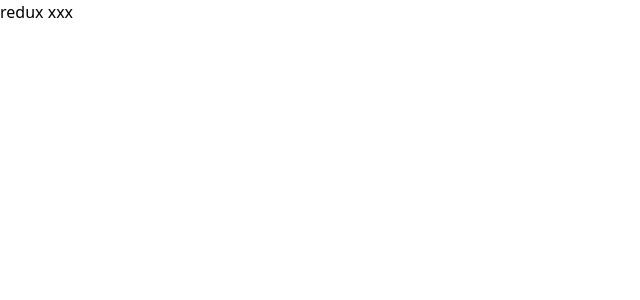
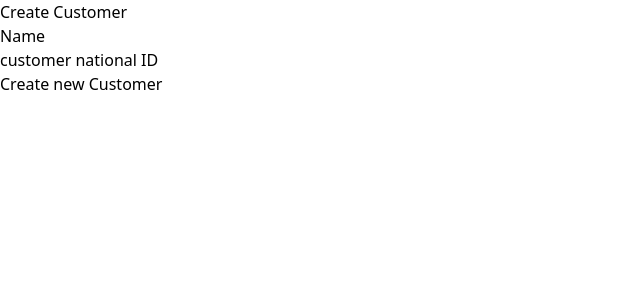
Before and after one commit to sergiojaa/redux, a React (Vite) app: page / in a window 1280 px wide. Shown: the top 300 px of the page, without its empty margins (0-640 px from the left). Built offline with nearby package versions, Linux system fonts and the light colour scheme.

Commit message:
add everything except operations before(36:50)minutes

```diff
--- a/package.json
+++ b/package.json
@@ -12,6 +12,7 @@
   "dependencies": {
     "react": "^18.3.1",
     "react-dom": "^18.3.1",
+    "react-redux": "^9.2.0",
     "redux": "^5.0.1"
   },
   "devDependencies": {
--- a/src/App.tsx
+++ b/src/App.tsx
@@ -1,9 +1,27 @@
-
+import AccountOperations from "./features/accounts/AccountOperations"
+import BalanceDisplay from "./features/accounts/BalanceDisplay"
+import CreateCustumer from "./features/customers/CreateCustumer"
+import Customer from "./features/customers/Customer"
+import { useSelector } from "react-redux"
+import { RootState } from "./store"
 function App() {
 
+  const customer  = useSelector((state:RootState) => state.customer)
   return (
+
     <div>
-      redux xxx
+      {!customer.fullName ?
+      <CreateCustumer />
+
+       :
+       <>
+       <Customer />
+       <BalanceDisplay />
+       <AccountOperations />
+       </>
+       }
+      {/* //ro sheikmneba customer gakreba es komponenti */}
+      {/* // ak gamochndeba customer */}
     </div>
   )
 }
--- /dev/null
+++ b/src/features/accounts/AccountOperations.tsx
@@ -0,0 +1,8 @@
+
+export default function AccountOperations() {
+  return (
+    <div>
+
+    </div>
+  )
+}
--- /dev/null
+++ b/src/features/accounts/BalanceDisplay.tsx
@@ -0,0 +1,20 @@
+import { useSelector } from "react-redux"
+import { RootState } from "../../store"
+
+function formatCurrency(amount:number){
+  return new Intl.NumberFormat('en-US', {
+    style:'currency',
+    currency:'GEL'
+  }).format(amount)
+}
+
+export default function BalanceDisplay() {
+  const balance = useSelector((store:RootState) => store.account.balance)
+
+
+  return (
+    <div>
+      <h1>balance: {formatCurrency(balance)} </h1>
+    </div>
+  )
+}
--- /dev/null
+++ b/src/features/customers/CreateCustumer.tsx
@@ -0,0 +1,50 @@
+import { useState } from "react"
+
+import { createCustomer } from "./CustomersSlice"
+import { AppDispatch } from "../../store"
+import { useDispatch } from "react-redux"
+export default function CreateCustumer() {
+    const [fullName, setFullName] = useState<string>('')
+    const [nationalID, setNationalID] = useState<string>('')
+    const dispatch = useDispatch<AppDispatch>()
+
+    const handleCreateCustomer = () => {
+        if(!fullName || !nationalID) return;
+        dispatch(createCustomer(fullName, nationalID))
+    }
+  return (
+    <div className="flex justify-center gap-3  items-center flex-col">
+        <div>
+            <h1>Create Customer</h1>
+                <form>
+                    <label htmlFor="name">Name</label>
+                    <input
+                    type="text"
+                    id="name"
+                    className="border border-gray-400 p-1"
+
+                    value={fullName}
+                    onChange={(e) => setFullName(e.target.value)}
+                    />
+
+                </form>
+        </div>
+        <div>
+            <h1></h1>
+                <form>
+                    <label htmlFor="nationalId">customer national ID</label>
+                    <input
+                    type="text"
+                    className="border border-gray-400 p-1"
+                    id="nationalId"
+                    value={nationalID}
+                    onChange={(e) => setNationalID(e.target.value)}
+                    />
+
+                </form>
+        </div>
+        <button className="text-white bg-red-500 p-1 rounded-2xl" onClick={handleCreateCustomer}>Create new Customer</button>
+
+    </div>
+  )
+}
--- /dev/null
+++ b/src/features/customers/Customer.tsx
@@ -0,0 +1,11 @@
+import { useSelector } from "react-redux"
+import { RootState } from "../../store"
+
+export default function Customer() {
+    const customer = useSelector((store:RootState) => store.customer)
+  return (
+    <div>
+      <h1>welcome: {customer.fullName}</h1>
+    </div>
+  )
+}
--- a/src/main.tsx
+++ b/src/main.tsx
@@ -3,16 +3,13 @@
 import './index.css'
 import App from './App.tsx'
 import "./store.ts"
-import store from "./store.ts"
-import { deposit } from './features/accounts/AccountSlice.ts'
-import { createCustomer } from './features/customers/CustomersSlice.ts'
-
-store.dispatch(deposit(100))
-store.dispatch(createCustomer('sergi','123'))
-console.log(store.getState())
+import { Provider } from 'react-redux'
+import store from './store.ts'
 
 createRoot(document.getElementById('root')!).render(
   <StrictMode>
-    <App />
+    <Provider store={store}>
+      <App />
+    </Provider>
   </StrictMode>,
 )
--- a/src/store.ts
+++ b/src/store.ts
@@ -6,8 +6,8 @@
     account: accountReducer,
     customer: customerReducer
 })
+export type RootState = ReturnType<typeof rootReducer>
+export type AppDispatch = typeof store.dispatch
+const store =  createStore(rootReducer)
 
-const store =  createStore(rootReducer)
-store.dispatch(deposit(100))
-console.log(store.getState())
 export default store
```
Also changed, not shown: 1 other file (tests, documents, lock files or other folders).
